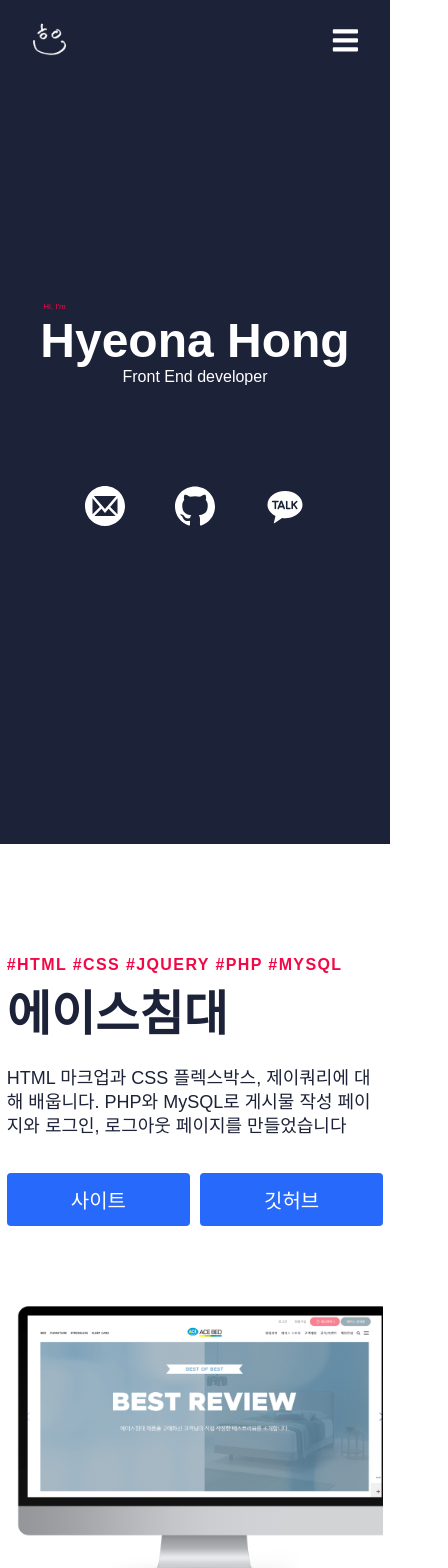
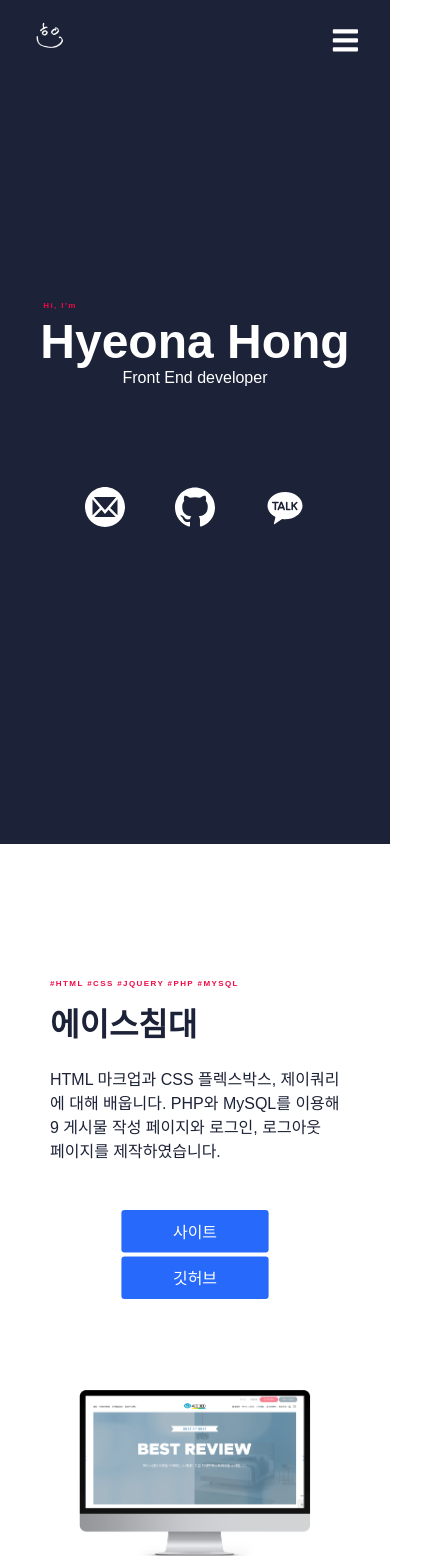
Before and after one commit to Hyun-h/hyeonahong_portfolio_2021, a React (Create React App) app: page / in a window 390 px wide. Shown: the top 1568 px of the page, 448 px wide, since content can reach past the window. Built offline with nearby package versions, Linux system fonts and the light colour scheme; a web font is replaced by a local one.

Commit message:
portfolio 부분 완성. 링크 넣는 거 잊지 말기.

```diff
--- a/src/components/Main.css
+++ b/src/components/Main.css
@@ -13,6 +13,10 @@
 .text__container > span {
   color: #f00946;
   margin-left: 4px;
+  font-size: 1rem;
+  line-height: 16px;
+  font-weight: 700;
+  letter-spacing: 1.4px;
 }
 
 .main__heading,
--- a/src/components/Main.js
+++ b/src/components/Main.js
@@ -1,5 +1,6 @@
 import React from "react";
 import "./Main.css";
+import { Link } from "react-router-dom";
 import { ImMail4, ImGithub } from "react-icons/im";
 import { RiKakaoTalkFill } from "react-icons/ri";
 import { IconContext } from "react-icons/lib";
@@ -15,27 +16,30 @@ function Main() {
             <p className="main__p">Front End developer</p>
           </div>
           <div className="icon__container">
-            <a
-              href="mailto:hyeonahong@gmail.com"
+            <Link
+              className="main-icon-link"
+              to="mailto:hyeonahong@gmail.com"
               target="_blank"
-              rel="noreferrer"
+              aria-label="Mail"
             >
               <ImMail4 />
-            </a>
-            <a
-              href="https://github.com/Hyun-h"
+            </Link>
+            <Link
+              className="main-icon-link"
+              to="https://github.com/Hyun-h"
               target="_blank"
-              rel="noreferrer"
+              aria-label="Github"
             >
               <ImGithub />
-            </a>
-            <a
-              href="https://open.kakao.com/o/sJak5E2c"
+            </Link>
+            <Link
+              className="main-icon-link"
+              to="https://open.kakao.com/o/sJak5E2c"
               target="_blank"
-              rel="noreferrer"
+              aria-label="KakaoTalk"
             >
               <RiKakaoTalkFill />
-            </a>
+            </Link>
           </div>
         </div>
       </div>
--- a/src/components/Navbar.css
+++ b/src/components/Navbar.css
@@ -43,7 +43,7 @@
   justify-content: center;
   list-style: none;
   text-align: center;
-  justify-content: end;
+  justify-content: flex-end;
 }
 
 .nav-item {
--- a/src/components/Portfolio.css
+++ b/src/components/Portfolio.css
@@ -31,14 +31,14 @@
 }
 
 .home__portfolio-text-wrapper {
-  max-width: 540px;
+  max-width: 550px;
   padding-top: 0;
   padding-bottom: 60px;
 }
 
 .top-line {
   color: #f00946;
-  font-size: 16px;
+  font-size: 1rem;
   line-height: 16px;
   font-weight: 700;
   letter-spacing: 1.4px;
@@ -48,7 +48,7 @@
 
 .heading {
   margin-bottom: 24px;
-  font-size: 48px;
+  font-size: 3rem;
   line-height: 1.1;
   font-weight: 600;
   color: #f7f8fa;
@@ -64,7 +64,7 @@
 
 .home__portfolio-subtitle {
   margin-bottom: 35px;
-  font-size: 18px;
+  font-size: 1.125rem;
   line-height: 24px;
 }
 
@@ -77,7 +77,7 @@
 }
 
 .home__portfolio-img-wrapper {
-  max-width: 555px;
+  max-width: 550px;
   max-height: 340px;
   overflow: hidden;
   text-align: center;
@@ -86,22 +86,34 @@
 .home__portfolio-img {
   margin-top: 0;
   margin-right: 0;
-  margin-left: 10px;
+  /* margin-left: 10px; */
   padding-right: 0;
 }
 
 img {
   border: 0;
-  max-width: 100%;
-  max-height: 100%;
+  max-width: 80%;
+  /* max-height: 100%; */
   vertical-align: middle;
   display: inline-block;
 }
 
-@media screen and (max-width: 991px) {
+@media screen and (max-width: 960px) {
   .container {
     padding-right: 30px;
     padding-left: 30px;
+  }
+
+  .top-line {
+    font-size: 0.5rem;
+  }
+
+  .heading {
+    font-size: 2rem;
+  }
+
+  .home__portfolio-subtitle {
+    font-size: 1rem;
   }
 }
 
@@ -115,3 +127,18 @@ img {
     flex-basis: 100%;
   }
 }
+
+@media screen and (max-width: 450px) {
+  .protfolio__btn {
+    display: block;
+    transform: scale(0.8);
+  }
+
+  .protfolio__btn > li {
+    text-align: center;
+  }
+
+  .protfolio__btn > li:first-child {
+    margin: 0 0 5px 0;
+  }
+}
--- a/src/components/pages/HomePage/Data.js
+++ b/src/components/pages/HomePage/Data.js
@@ -5,7 +5,7 @@ export const homeObjOne = {
   topLine: "#HTML #CSS #jQuery #PHP #MySQL",
   headline: "에이스침대",
   description:
-    "HTML 마크업과 CSS 플렉스박스, 제이쿼리에 대해 배웁니다. PHP와 MySQL로 게시물 작성 페이지와 로그인, 로그아웃 페이지를 만들었습니다",
+    "HTML 마크업과 CSS 플렉스박스, 제이쿼리에 대해 배웁니다. PHP와 MySQL를 이용해9 게시물 작성 페이지와 로그인, 로그아웃 페이지를 제작하였습니다.",
   buttonLabel1: "사이트",
   buttonLabel2: "깃허브",
   goToSite: "",
@@ -21,7 +21,8 @@ export const homeObjTwo = {
   lightTextDesc: true,
   topLine: "#HTML #CSS #jQuery #JS",
   headline: "어여모",
-  description: "반응형을 고려하기 시작합니다. 반응형 ",
+  description:
+    "풀스크린부터 모바일 사이즈까지 반응형을 고려하는 방법을 배웁니다. jQuery와 Vanilla JS를 이용하여 메뉴바를 제작하였습니다.",
   buttonLabel1: "사이트",
   buttonLabel2: "깃허브",
   goToSite: "",
@@ -38,7 +39,7 @@ export const homeObjThree = {
   topLine: "#team project #JS #php #mysql",
   headline: "네스카페 돌체구스토",
   description:
-    "팀 프로젝트 ㅏㅏㅏㅏㅏㅏㅏㅏㅏㅏㅏㅏㅏㅏㅏㅏㅏㅏㅏㅏㅏㅏㅏㅏㅏㅏㅏㅏㅏㅏㅏㅏㅏㅏ",
+    "네스카페 돌체구스토의 리뉴얼 프로젝트를 진행하였습니다. 이벤트 목록 페이지와 서비스 쪽을 맡아 고객에게 좀 더 직관적으로 서비스 제공을 하는 방법을 생각했습니다.",
   buttonLabel1: "사이트",
   buttonLabel2: "깃허브",
   goToSite: "",
@@ -52,10 +53,10 @@ export const homeObjFour = {
   lightBg: false,
   lightText: true,
   lightTextDesc: true,
-  topLine: "#pwa #vue #firebase",
+  topLine: "#제작중 #pwa #vue #firebase",
   headline: "모여봐요, 청년의숲",
   description:
-    "제작 중, ㅏㅏㅏㅏㅏㅏㅏㅏㅏㅏㅏㅏㅏㅏㅏㅏㅏㅏㅏㅏㅏㅏㅏㅏㅏㅏㅏㅏㅏㅏㅏㅏㅏㅏㅏ",
+    "동네 청년회 커뮤니티 앱을 만들고 있습니다. 남양주시에서 공유하는 취업정보와 문화활동을 공지하고, 후기를 남기고, 청년회 사람들의 소통을 돕는 방향으로 계획 중입니다. Firebase와 Vue 사용법에 대해 배우고 있습니다.",
   buttonLabel1: "사이트",
   buttonLabel2: "깃허브",
   goToSite: "",
```
Also changed, not shown: src/components/pages/Footer/Footer.js (added).
